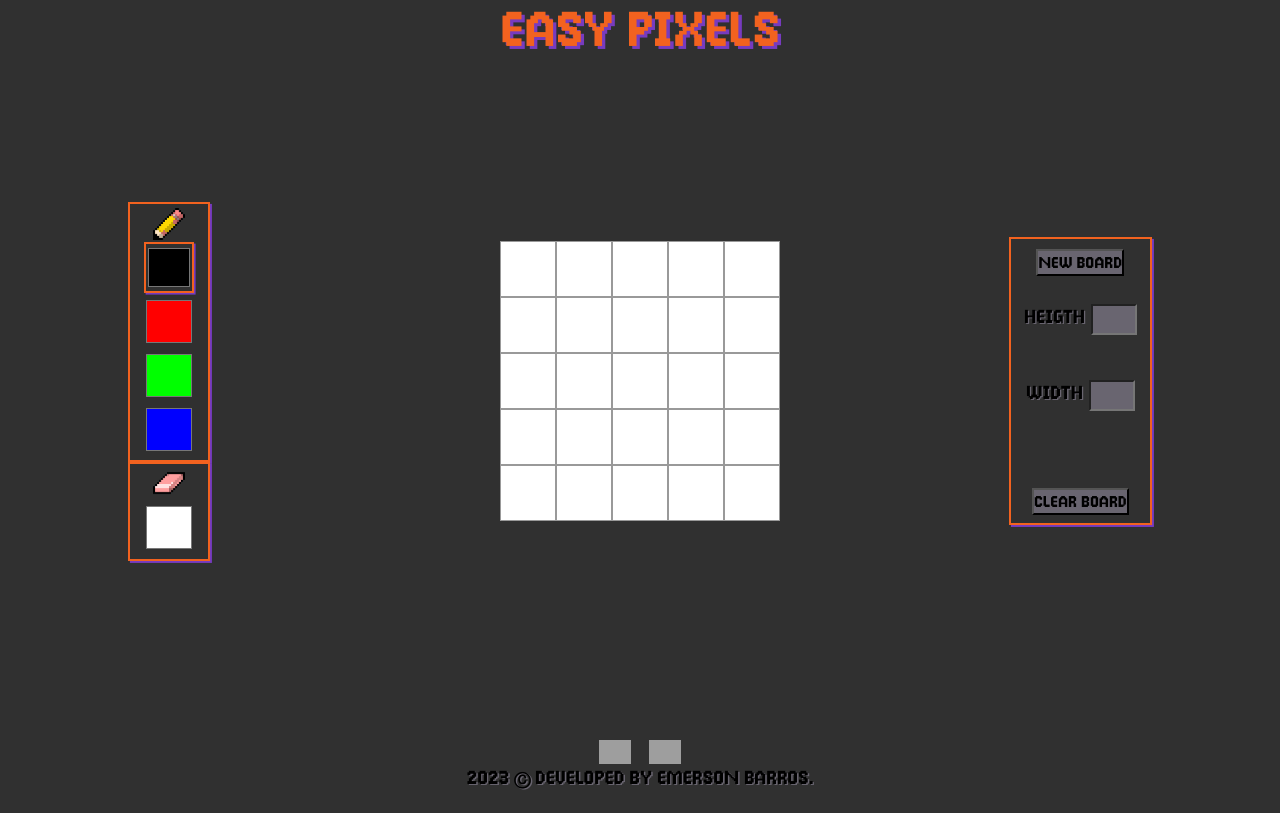
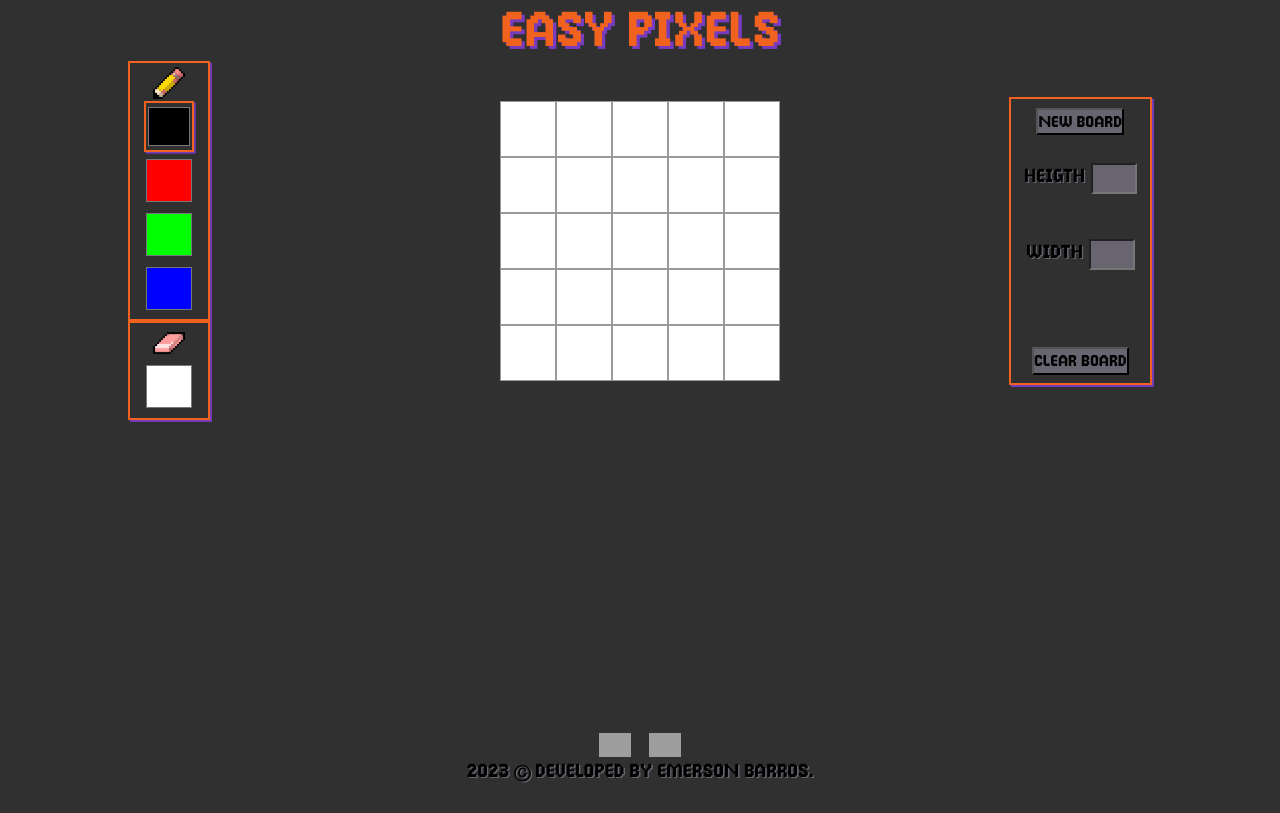
Before and after one commit to emersonfbarros/easyPixels, a website: page src/index.html in a window 1280 px wide. Drawn offline with Linux system fonts and the light colour scheme; grey boxes are pictures that could not be loaded.

Commit message:
small css improvements and README update

```diff
--- a/src/style.css
+++ b/src/style.css
@@ -19,7 +19,7 @@ body {
   min-height: 100%;
   position: relative;
   background-color: rgb(48, 48, 48);
-  padding-bottom: 5.4rem;
+  padding-bottom: 6rem;
   font-family: Broken Console, sans-serif;
   font-weight: 700;
   color: black;
@@ -173,7 +173,7 @@ footer {
   right: 0;
   bottom: 0;
   width: 100%;
-  height: 5.6rem;
+  height: 6em;
 }
 
 nav {
@@ -195,6 +195,12 @@ footer p {
   margin: 1px;
 }
 
+@media (min-width: 412px) {
+  #drawing-board {
+    padding-top: 3rem;
+  }
+}
+
 @media (min-width: 600px) {
   main {
     max-width: 62%;
@@ -208,7 +214,6 @@ footer p {
     justify-content: space-around;
     align-items: center;
     margin: auto;
-    height: 80vmin;
     max-width: 80%;
   }
 
@@ -276,5 +281,6 @@ footer p {
   #drawing-board {
     width: 64%;
     margin: auto;
+    padding: 0;
   }
 }
```
Also changed, not shown: README.md.
